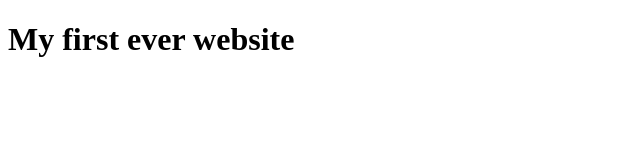
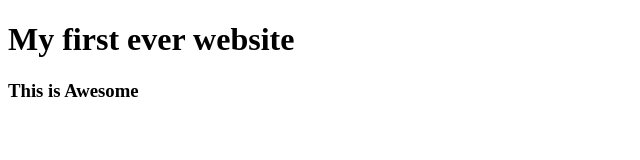
Before and after one commit to HadiAnik/my-first-website, a plain HTML site: page index.html in a window 1280 px wide. Shown: the whole page, without its empty margins (0-640 px from the left). Drawn offline with Linux system fonts and the light colour scheme.

Commit message:
Git learning

```diff
--- a/index.html
+++ b/index.html
@@ -8,5 +8,6 @@
 </head>
 <body>
     <h1>My first ever website</h1>
+    <h3>This is Awesome</h3>
 </body>
 </html>
```
